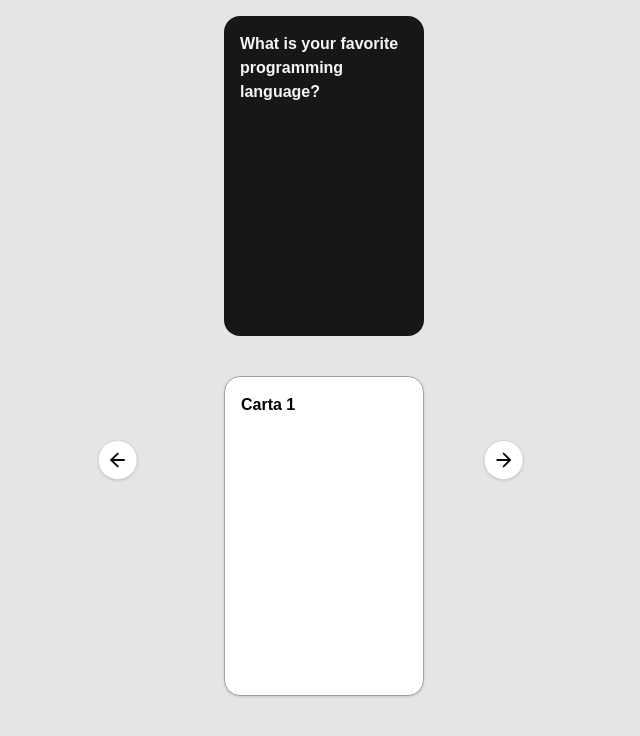
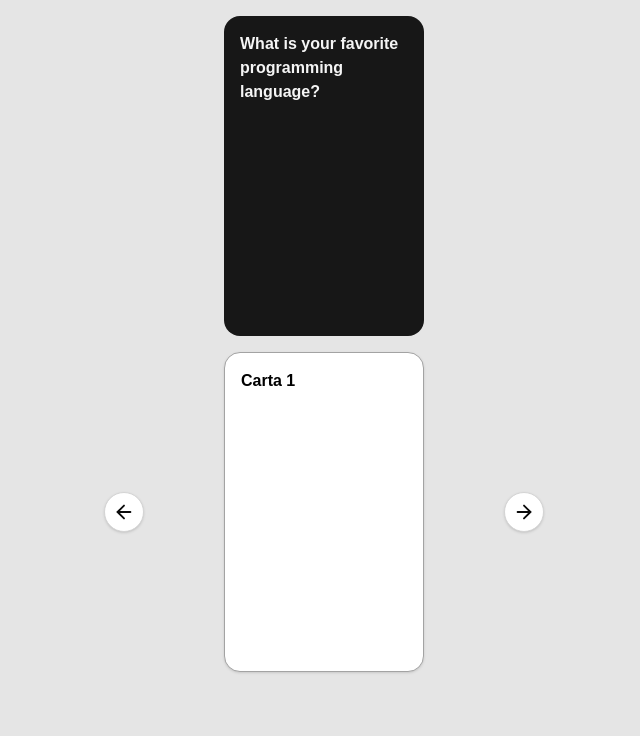
Before and after one commit to snow-sam/cards-against-me, a Next.js app: page / in a window 1280 px wide. Shown: the top 736 px of the page, without its empty margins (316-956 px from the left). Built offline with nearby package versions, Linux system fonts and the light colour scheme.

Commit message:
ref: adjust Slide buttons position and makes the deck fetch in the correct component

```diff
--- a/app/globals.css
+++ b/app/globals.css
@@ -73,6 +73,6 @@ body {
     @apply border-border;
   }
   body {
-    @apply bg-background text-foreground;
+    @apply bg-neutral-200 text-foreground;
   }
 }
--- a/app/page.tsx
+++ b/app/page.tsx
@@ -1,12 +1,11 @@
-import { getQuestion, getPlayerDeck } from '@/app/actions'
+import { getQuestion } from '@/app/actions'
 import Slide from '@/components/Slide'
+import DeckForm from '@/components/deckForm'
 import Card from '@/components/Card'
 
 export default async function Home() {
   const question = await getQuestion()
-  const playerDeck = await getPlayerDeck()
 
-  console.log(question, playerDeck)
   return (
     <div className="bg-neutral-200 w-full h-[100dvh] flex flex-col items-center py-4 gap-4">
       {question && <Card className="text-neutral-100 font-bold bg-neutral-900">{question}</Card>}
--- a/components/Slide.tsx
+++ b/components/Slide.tsx
@@ -17,10 +17,10 @@ const Slide = () => {
     }
 
     return (
-        <div className="">
-            <button onClick={previousCard}><ArrowLeft className="bg-white p-2 rounded-full border shadow border-neutral-300 fixed left-1/3 top-1/2 transform -translate-x-1/3 translate-y-full" size={40} /></button>
-            <button onClick={nextCard}><ArrowRight className="bg-white p-2 rounded-full border shadow border-neutral-300 fixed right-1/3 top-1/2 transform -translate-x-1/3 translate-y-full" size={40} /></button>
+        <div className="grid grid-cols-3 place-items-center">
+            <button onClick={previousCard}><ArrowLeft className="bg-white p-2 rounded-full border shadow border-neutral-300 " size={40} /></button>
             <Card className="text-black flex font-bold bg-white border border-neutral-400 shadow">{cartas[currentIndex]}</Card>
+            <button onClick={nextCard}><ArrowRight className="bg-white p-2 rounded-full border shadow border-neutral-300" size={40} /></button>
         </div>
     )
 }
--- a/components/deckForm.tsx
+++ b/components/deckForm.tsx
@@ -3,7 +3,7 @@
 import { setPlayerCard } from "@/app/actions"
 import { ArrowUp } from "lucide-react"
 
-import { useState } from "react"
+import { useState, useEffect } from "react"
 
 import {
     Drawer,
@@ -19,13 +19,20 @@ import Image from "next/image"
 import Card from "@/components/Card"
 
 import CardsImage from '@/public/cards.svg'
+import { getPlayerDeck } from '@/app/actions'
 
-type DeckFormProps = {
-    playerDeck: string[]
-}
 
-const DeckForm = ({ playerDeck }: DeckFormProps) => {
+const DeckForm = () => {
     const [selectedCard, setSelectedCard] = useState<string | null>(null);
+    const [playerDeck, setPlayerDeck] = useState<string[]>([]);
+
+    useEffect(() => {
+        async function fetchPlayerDeck() {
+          const playerDeck = await getPlayerDeck()
+          setPlayerDeck(playerDeck)
+        }
+        fetchPlayerDeck()
+      }, [])
 
     const handleSubmit = (formData: FormData) => {
         const card = formData.get("card") as string | null;
```
